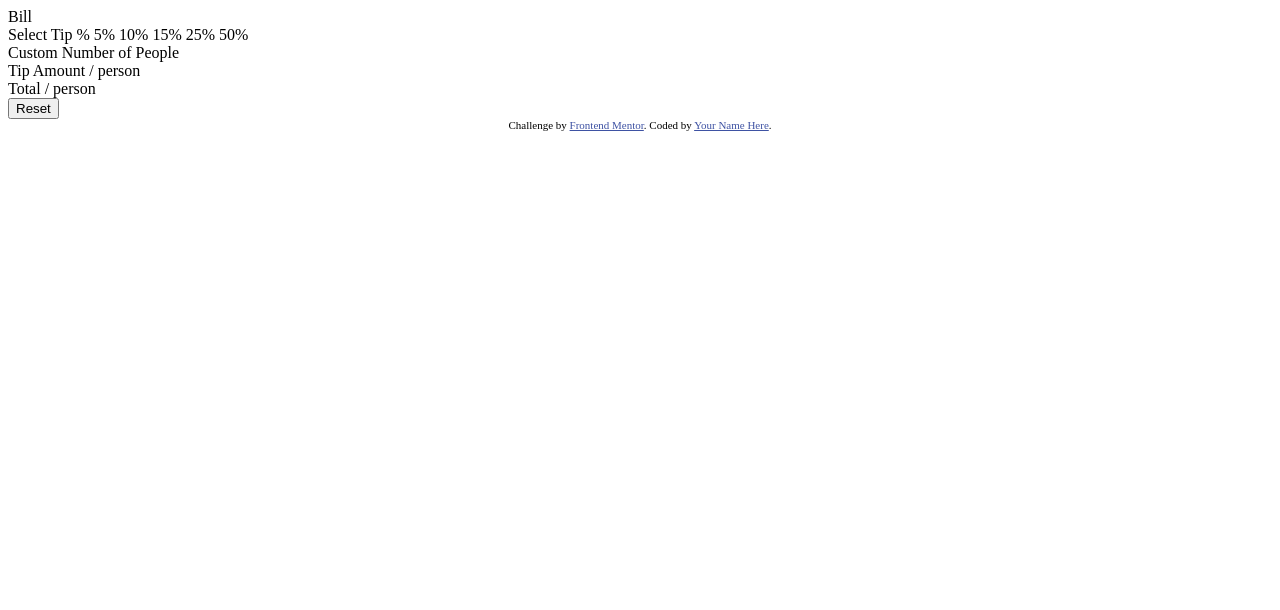
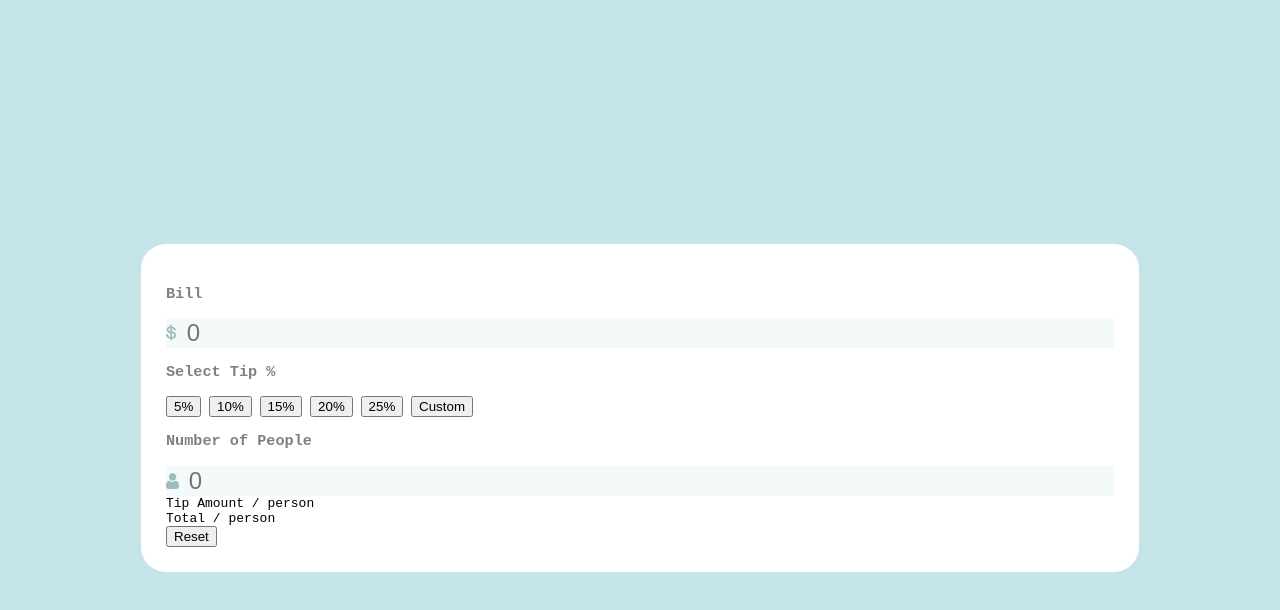
Before and after one commit to Stephen-Roach/tip-calculator, a plain HTML site: page index.html in a window 1280 px wide. Drawn offline with Linux system fonts and the light colour scheme; a web font is replaced by a local one.

Commit message:
input sections almost finished and buttons created

```diff
--- a/index.html
+++ b/index.html
@@ -17,9 +17,30 @@
   <body>
     <div class="main-container">
       <div class="left-conatiner">
-        <div class="bill-container">Bill</div>
-        <div class="tip-container">Select Tip % 5% 10% 15% 25% 50%</div>
-        <div class="people-container">Custom Number of People</div>
+        <div class="bill-container">
+          <h3>Bill</h3>
+          <div class="input-section">
+            <img src="./images/icon-dollar.svg" />
+            <input class="bill-input input" type="number" placeholder="0" />
+          </div>
+        </div>
+        <div class="tip-container">
+          <h3>Select Tip %</h3>
+
+          <button class="btn btn-5">5%</button>
+          <button class="btn btn-10">10%</button>
+          <button class="btn btn-15">15%</button>
+          <button class="btn btn-20">20%</button>
+          <button class="btn btn-25">25%</button>
+          <button class="btn btn-customer">Custom</button>
+        </div>
+        <div class="people-container">
+          <h3>Number of People</h3>
+          <div class="input-section">
+            <img src="./images/icon-person.svg" />
+            <input class="person-input input" type="number" placeholder="0" />
+          </div>
+        </div>
       </div>
 
       <div class="right-conatiner">
@@ -29,11 +50,5 @@
         <button class="reset-btn" type="reset">Reset</button>
       </div>
     </div>
-    <div class="attribution">
-      Challenge by
-      <a href="https://www.frontendmentor.io?ref=challenge" target="_blank"
-        >Frontend Mentor</a
-      >. Coded by <a href="#">Your Name Here</a>.
-    </div>
   </body>
 </html>
--- a/style.css
+++ b/style.css
@@ -1,7 +1,36 @@
-.attribution {
-  font-size: 11px;
-  text-align: center;
+@import url(https://fonts.google.com/specimen/Space+Mono);
+
+body {
+  background-color: hsl(185, 41%, 84%);
+  display: flex;
+  align-items: center;
+  justify-content: center;
+  font-family: monospace;
+  height: 100vh;
 }
-.attribution a {
-  color: hsl(228, 45%, 44%);
+
+h3 {
+  color: grey;
 }
+
+.main-container {
+  background-color: hsl(0, 0%, 100%);
+  width: 75%;
+  min-height: 25%;
+  border-radius: 25px;
+  padding: 25px;
+}
+
+.input-section {
+  background-color: hsl(189, 41%, 97%);
+}
+
+.input {
+  font-size: 24px;
+}
+
+.bill-input,
+.person-input {
+  border: none;
+  background-color: hsl(189, 41%, 97%);
+}
```
